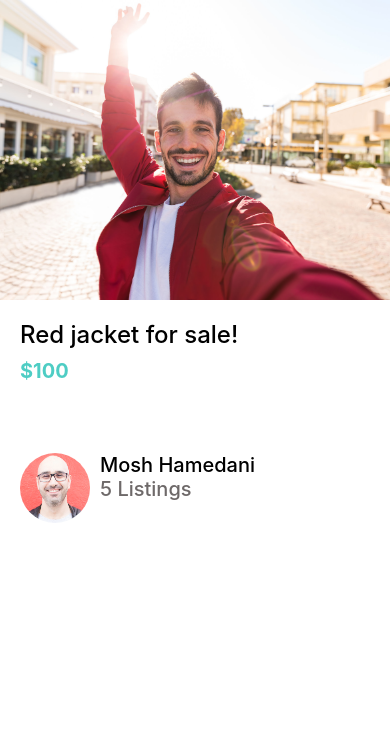
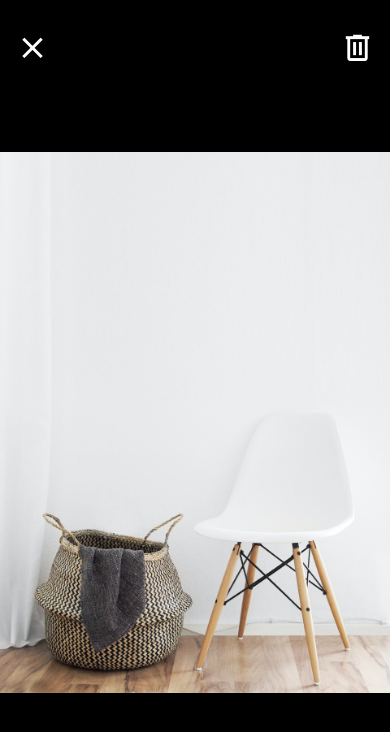
Before and after one commit to JonLevin25/mosh-react-native-tutorial, a React Native app: screen / in a window 390 px wide. Shown: the top 732 px of the page. Built offline with nearby package versions, Linux system fonts and the light colour scheme.

Commit message:
ViewImageScreen: replace placeholders with MaterialCommunityIcons

```diff
--- a/app/screens/ViewImageScreen.tsx
+++ b/app/screens/ViewImageScreen.tsx
@@ -1,5 +1,8 @@
 import React from "react";
 import { Image, View, Text, StyleSheet, ImageBackground } from "react-native";
+
+import { MaterialCommunityIcons } from "@expo/vector-icons";
+import { AppColors } from "../AppStyles";
 
 export default function ViewImageScreen(props: any) {
   return (
@@ -9,17 +12,17 @@ export default function ViewImageScreen(props: any) {
         resizeMode="contain"
         source={require("../assets/exercise_1/chair.jpg")}
       />
-      <View style={styles.closeBtn} />
-      <View style={styles.deleteBtn} />
+      <MaterialCommunityIcons name="close" style={ styles.closeBtn} />
+      <MaterialCommunityIcons name="trash-can-outline" style={styles.deleteBtn} />
     </View>
   );
 }
 
 const genericStyles = StyleSheet.create({
-  btn: {
-    width: 50,
-    height: 50,
-    top: 40,
+  iconBtn: {
+    fontSize: 35,
+    top: 30,
+    color: AppColors.white,
     position: "absolute",
   },
 });
@@ -37,13 +40,14 @@ const styles = StyleSheet.create({
     // backgroundColor: "green",
   },
   closeBtn: {
-    ...genericStyles.btn,
-    backgroundColor: "#fc5c65",
+    ...genericStyles.iconBtn,
+    // backgroundColor: "#fc5c65",
+
     left: 15,
   },
   deleteBtn: {
-    ...genericStyles.btn,
-    backgroundColor: "#4ecdc4",
+    ...genericStyles.iconBtn,
+    // backgroundColor: "#4ecdc4",
     right: 15,
   },
 });
--- a/excersize_2.tsx
+++ b/excersize_2.tsx
@@ -14,9 +14,11 @@ import ListingDetailsScreen from "./app/screens/ListingDetailsScreen";
 import TestCardScreen from "./app/screens/TestCardScreen";
 
 import { itemJacket, listingJacket, userMosh } from "./app/data/mockData";
+import ViewImageScreen from "./app/screens/ViewImageScreen";
 
 export default function App() {
   // return <WelcomeScreen />;
   // return <TestCardScreen />;
-  return <ListingDetailsScreen listing={listingJacket} />;
+  return <ViewImageScreen />;
+  // return <ListingDetailsScreen listing={listingJacket} />;
 }
```
Also changed, not shown: 2 other files (tests, documents, lock files or other folders).
